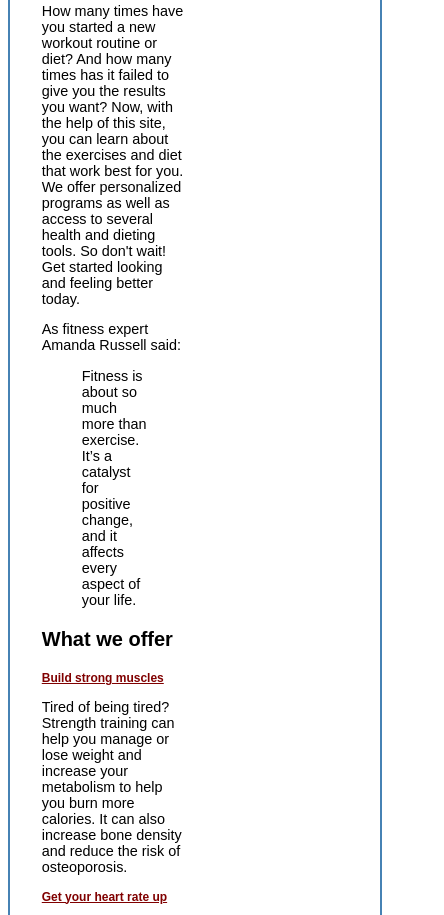
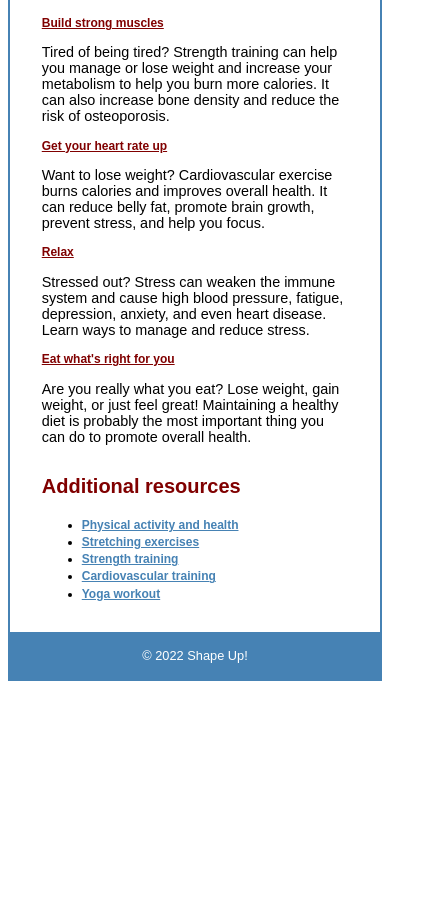
Before and after one commit to LVT53/shape-up, a website built with webpack: page index.html in a window 390 px wide. Shown: the part 617-1532 px from the top of the page, 444 px wide, since content can reach past the window. After the commit the page ends 1298 px from the top, so only its background shows below. Built offline with nearby package versions, Linux system fonts and the light colour scheme.

Commit message:
Step 8 checkpoint ++

```diff
--- a/index.html
+++ b/index.html
@@ -3,6 +3,7 @@
 <html lang="en">
 <head>
 	<meta charset="utf-8" />
+  <meta name="viewport" content="width=device-width, initial-scale=1">
 	<title></title>
   <link href="images/favicon.ico" rel="icon" type="image/x-icon">
   <link href="styles/main_rwd.css" rel="stylesheet">
@@ -16,16 +17,6 @@
       <h2>Find the best fit for you</h2>
     </div>
   </div>
-    <aside>
-      <h3>Additional resources</h3>
-      <ul>
-        <li><a href="#">Physical activity and health</a></li>
-        <li><a href="#">Stretching exercises</a></li>
-        <li><a href="#">Strength training</a></li>
-        <li><a href="#">Cardiovascular training</a></li>
-        <li><a href="#">Yoga workout</a></li>
-      </ul>
-    </aside>
     <main>
       <div class="main_content">
         <h2>Get ready to Shape Up!</h2>
@@ -49,6 +40,16 @@
         <p>Are you really what you eat? Lose weight, gain weight, or just feel great! Maintaining a healthy diet is probably the most important thing you can do to promote overall health.</p>
       </div>
     </main>
+    <aside>
+      <h3>Additional resources</h3>
+      <ul>
+        <li><a href="#">Physical activity and health</a></li>
+        <li><a href="#">Stretching exercises</a></li>
+        <li><a href="#">Strength training</a></li>
+        <li><a href="#">Cardiovascular training</a></li>
+        <li><a href="#">Yoga workout</a></li>
+      </ul>
+    </aside>
   <footer>
     <p>&copy; 2022 Shape Up!</p>
   </footer>
--- a/styles/main_rwd.css
+++ b/styles/main_rwd.css
@@ -49,6 +49,7 @@ aside {
   width: 33%;
   display: inline-block;
   vertical-align: top;
+  float: left;
 }
 
 aside h3 {
@@ -114,6 +115,26 @@ footer p {
   .hero h1 {
     font-size: 1.5rem;
   }
+
+  main,
+  aside {
+    width: 100%;
+  }
+
+  aside {
+    float: unset;
+    padding: 1rem 2rem 1rem 2rem;
+  }
+
+  aside h3 {
+    margin-top: 0;
+  }
+
+  .main_content {
+    padding: 2rem 2rem 0 2rem;
+  }
+
+
 }
 
 @media screen and (max-width: 479px) {
```
